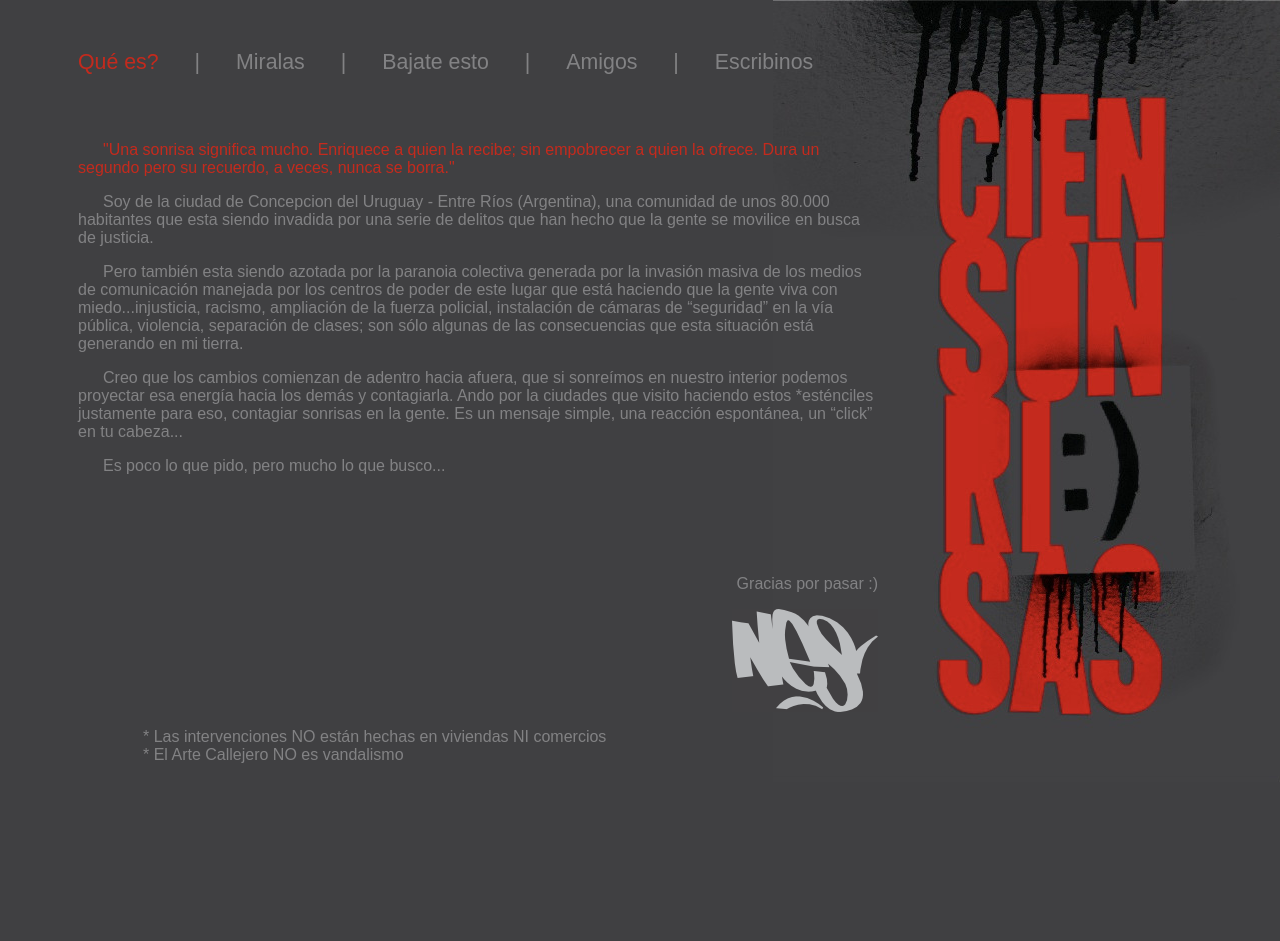
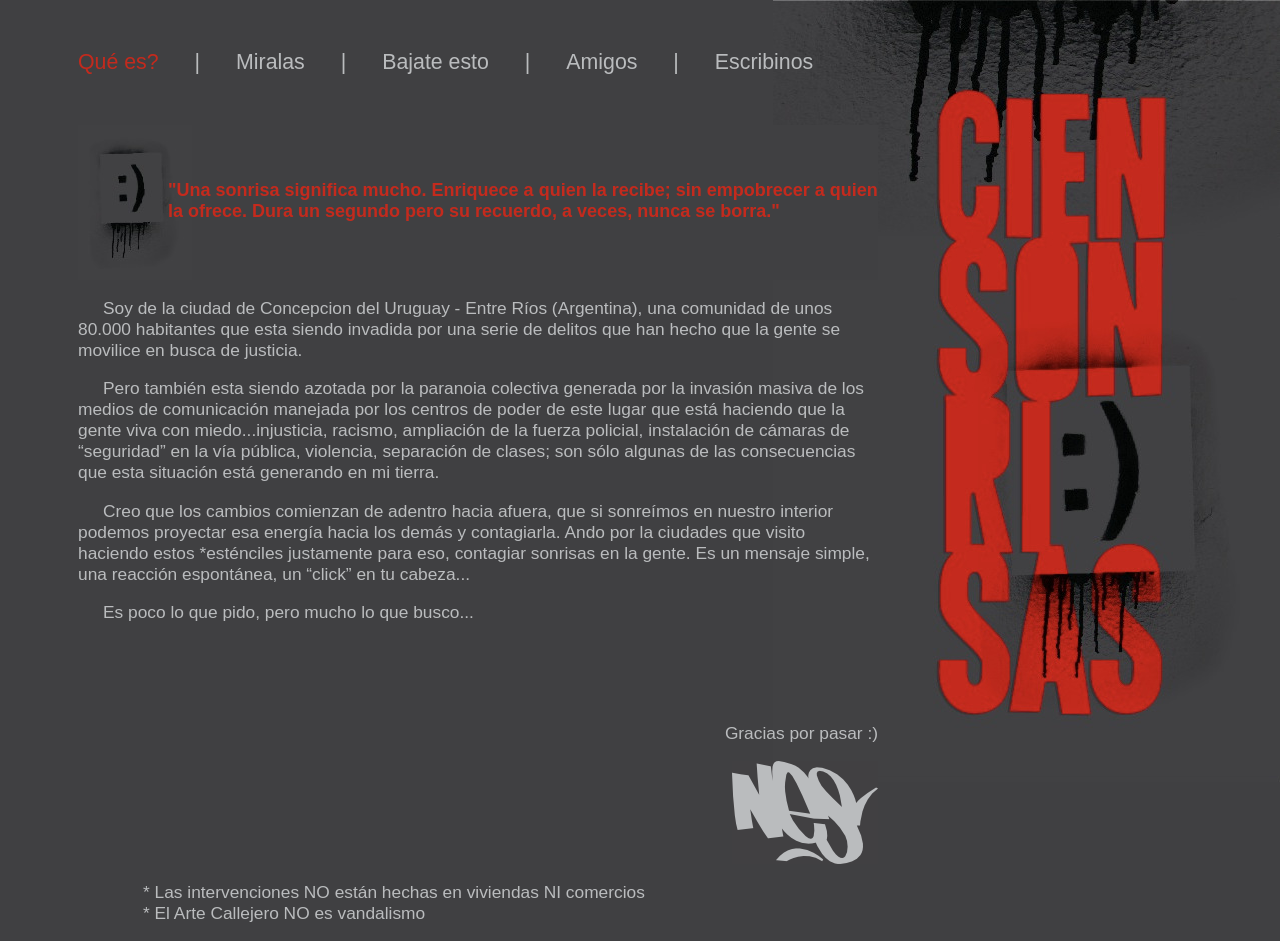
Before and after one commit to humitos/ciensonrisas, a Django app: page / in a window 1280 px wide. Before the commit the page ends 763 px from the top, so only its background shows below. Run offline with Django 3.2, Linux system fonts and the light colour scheme; parts of the project's set-up code (start-up, migrations or seed data) failed here and were passed over; some libraries are stand-ins or nearby versions; some web fonts are replaced.

Commit message:
Stencil image in the homepage

```diff
--- a/ciensonrisas/templates/index.html
+++ b/ciensonrisas/templates/index.html
@@ -5,8 +5,8 @@
 {% block body %}
 <div class="content">
   <div class="mission">
-    <img src="" />
-    <p class="red">"Una sonrisa significa mucho. Enriquece a quien la recibe; sin empobrecer
+    <p class="red">
+      "Una sonrisa significa mucho. Enriquece a quien la recibe; sin empobrecer
       a quien la ofrece. Dura un segundo pero su recuerdo, a veces, nunca se borra."</p>
   </div>
 
--- a/ciensonrisas/website/static/css/style.css
+++ b/ciensonrisas/website/static/css/style.css
@@ -7,7 +7,7 @@
     font-size: 16pt;
     font-family: 'Port Lligat Sans', sans-serif;
     /* font-weight: bold; */
-    color: #828284;
+    color: #babcbe;
 }
 
 .top-menu
@@ -36,7 +36,7 @@
 .top-menu li a
 {
     text-decoration: none;
-    color: #828284;
+    color: #babcbe;
 }
 
 .places
@@ -60,7 +60,17 @@
 
 .red
 {
+    background-image: url('../images/stencil.png');
+    background-color: #404042;
+    background-repeat: no-repeat;
+    background-position: left top;
     color: #c42a1d;
+    font-size: 13.5pt;
+    height: 100px;
+    padding-left: 90px;
+    padding-top: 55px;
+    text-indent: 0 !important;
+    font-weight: bold;
 }
 
 div.content
@@ -68,7 +78,7 @@
    max-width: 800px;
    margin-left: 70px;
    margin-top: 50px;
-   font-size: 12pt;
+   font-size: 13pt;
    text-indent: 25px;
 }
 
```
Also changed, not shown: ciensonrisas/website/static/images/stencil.png (added).
